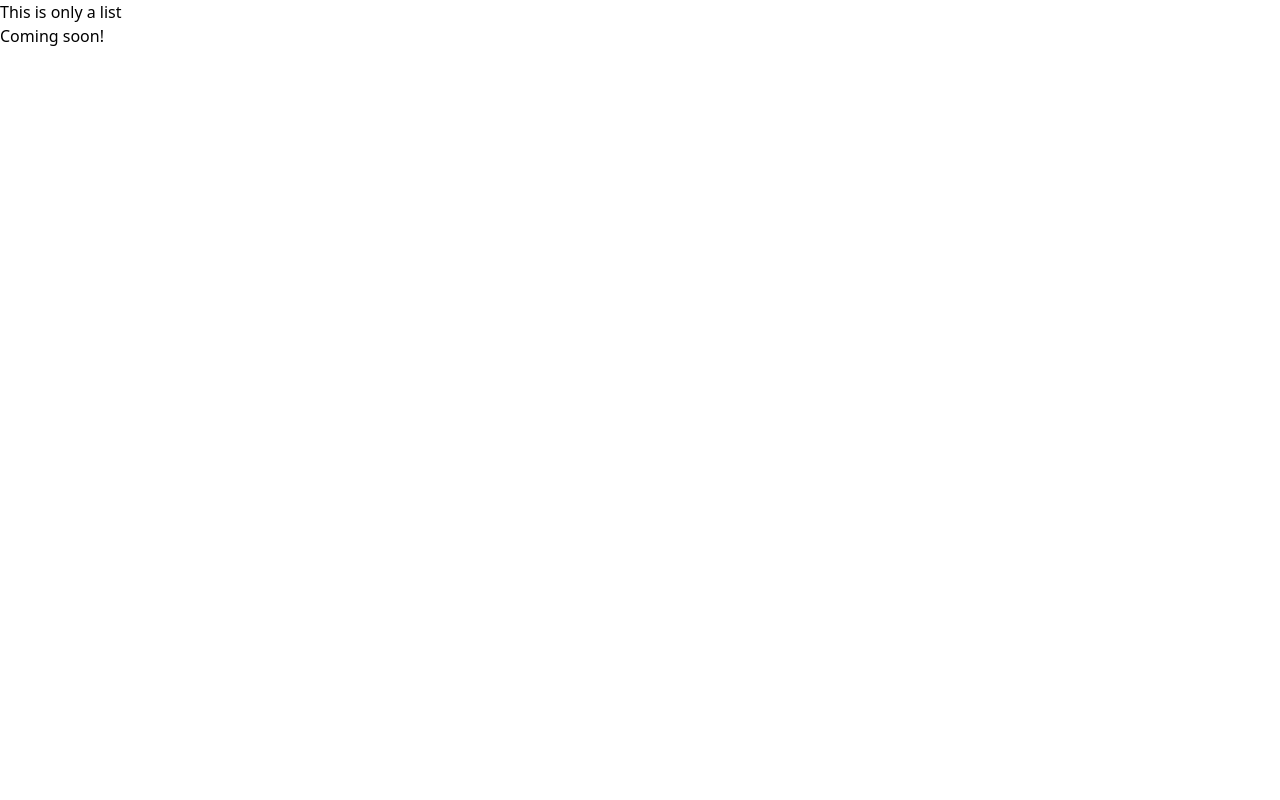
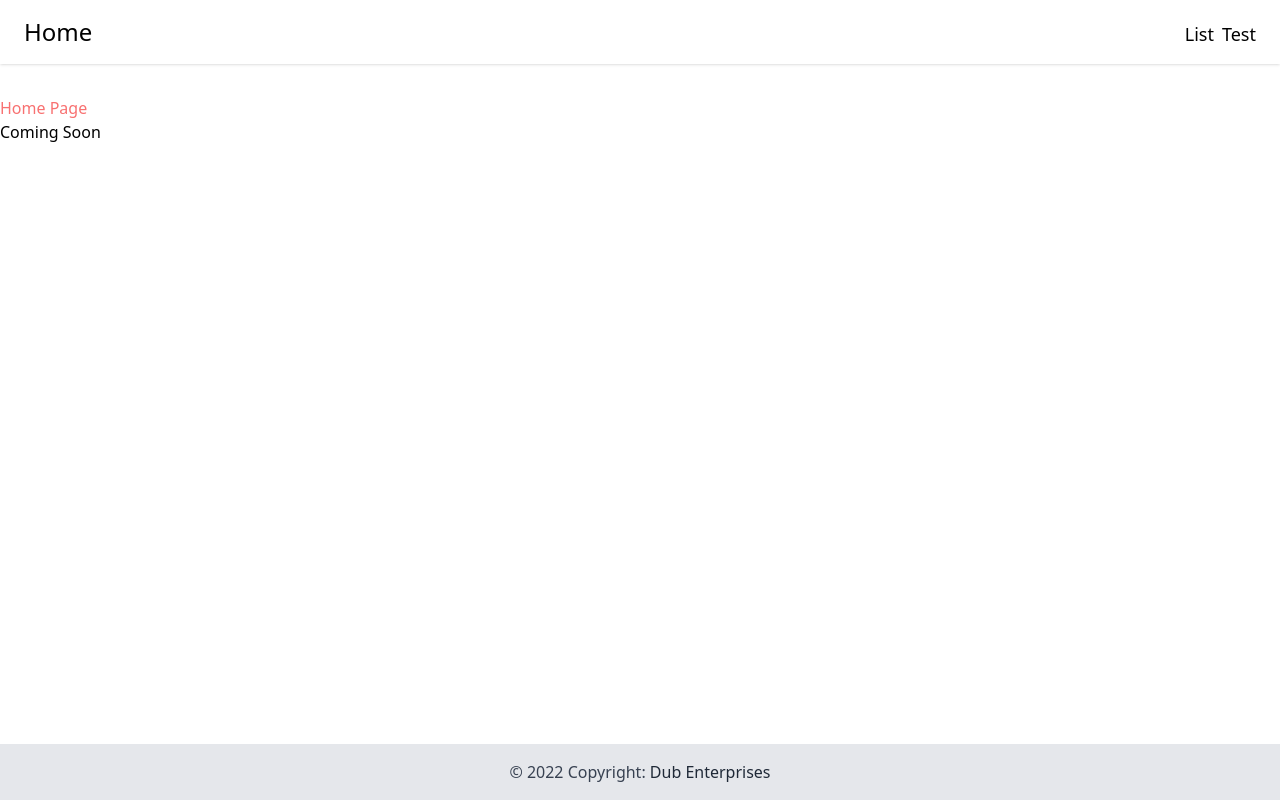
Before and after one commit to jsw0002/3d-print-records, a Gatsby site: page /list in a window 1280 px wide. Built offline with nearby package versions, Linux system fonts and the light colour scheme; Gatsby itself is replaced by a stand-in of ours.

Commit message:
added navbar and footer components

```diff
--- a/public/page-data/list/page-data.json
+++ b/public/page-data/list/page-data.json
@@ -1,5 +1,5 @@
 {
     "componentChunkName": "component---src-pages-list-tsx",
     "path": "/list/",
-    "result": {"data":{"allFile":{"nodes":[{"dir":"/Users/jordanwillis/Documents/3d-print-records/src/data","ext":".json","sourceInstanceName":"data"}]}},"pageContext":{}},
+    "result": {"pageContext":{}},
     "staticQueryHashes": []}
--- /dev/null
+++ b/src/components/footer.js
@@ -0,0 +1,15 @@
+import * as React from "react"
+
+const Footer = ({children}) => {
+  const copyrightText = `© ${new Date().getFullYear()} Copyright: `
+  return (
+    <footer class="bg-gray-200 text-center lg:text-left">
+      <div class="text-gray-700 text-center p-4 bg-gray-200">
+        {copyrightText}
+        <a class="text-gray-800" href="https://tailwind-elements.com/">Dub Enterprises</a>
+      </div>
+    </footer>
+  )
+}
+
+export default Footer
--- /dev/null
+++ b/src/components/layout.js
@@ -0,0 +1,15 @@
+import * as React from "react"
+import Footer from "./footer"
+import Navbar from "./navbar"
+
+const Layout = ({ children }) => {
+  return (
+    <body className="flex flex-col min-h-screen">
+      <Navbar />
+      <main className="flex-grow">{children}</main>
+      <Footer />
+    </body>
+  )
+}
+
+export default Layout
--- /dev/null
+++ b/src/components/navbar.js
@@ -0,0 +1,17 @@
+import * as React from "react"
+
+const Navbar = ({children}) => {
+  return (
+    <nav class="font-sans flex flex-col text-center sm:flex-row sm:text-left sm:justify-between py-4 px-6 bg-white shadow sm:items-baseline w-full">
+      <div class="mb-2 sm:mb-0">
+        <a href="/#" class="text-2xl no-underline text-grey-darkest hover:text-blue-dark">Home</a>
+      </div>
+      <div>
+        <a href="/list" class="text-lg no-underline text-grey-darkest hover:text-blue-dark ml-2">List</a>
+        <a href="/#" class="text-lg no-underline text-grey-darkest hover:text-blue-dark ml-2">Test</a>
+      </div>
+    </nav>
+  )
+}
+
+export default Navbar
--- a/src/pages/index.tsx
+++ b/src/pages/index.tsx
@@ -1,11 +1,14 @@
 import * as React from "react"
+import Layout from "../components/layout"
 
 const IndexPage = () => {
   return (
-    <div>
-      <h1 className="text-blue-400">Home Page</h1>
-      <p className="text-align-center">Coming Soon</p>
-    </div>
+    <Layout>
+      <div className="container mx-auto m-8">
+        <h1 className="text-blue-400">Home Page</h1>
+        <p className="text-align-center">Coming Soon</p>
+      </div>
+    </Layout>
   )
 }
 
--- a/src/pages/list.tsx
+++ b/src/pages/list.tsx
@@ -1,11 +1,14 @@
 import * as React from "react"
+import Layout from "../components/layout.js"
 
 const ListPage = () => {
   return (
-    <div>
-      <h1>This is only a list</h1>
-      <p>Coming soon!</p>
-    </div>
+    <Layout>
+      <div className="container mx-auto m-8">
+        <h1 className="text-red-400">Home Page</h1>
+        <p className="text-align-center">Coming Soon</p>
+      </div>
+    </Layout>
   )
 }
 
--- /dev/null
+++ b/src/pages/types.d.ts
@@ -0,0 +1 @@
+declare module "*";
```
Also changed, not shown: 1 other file.
